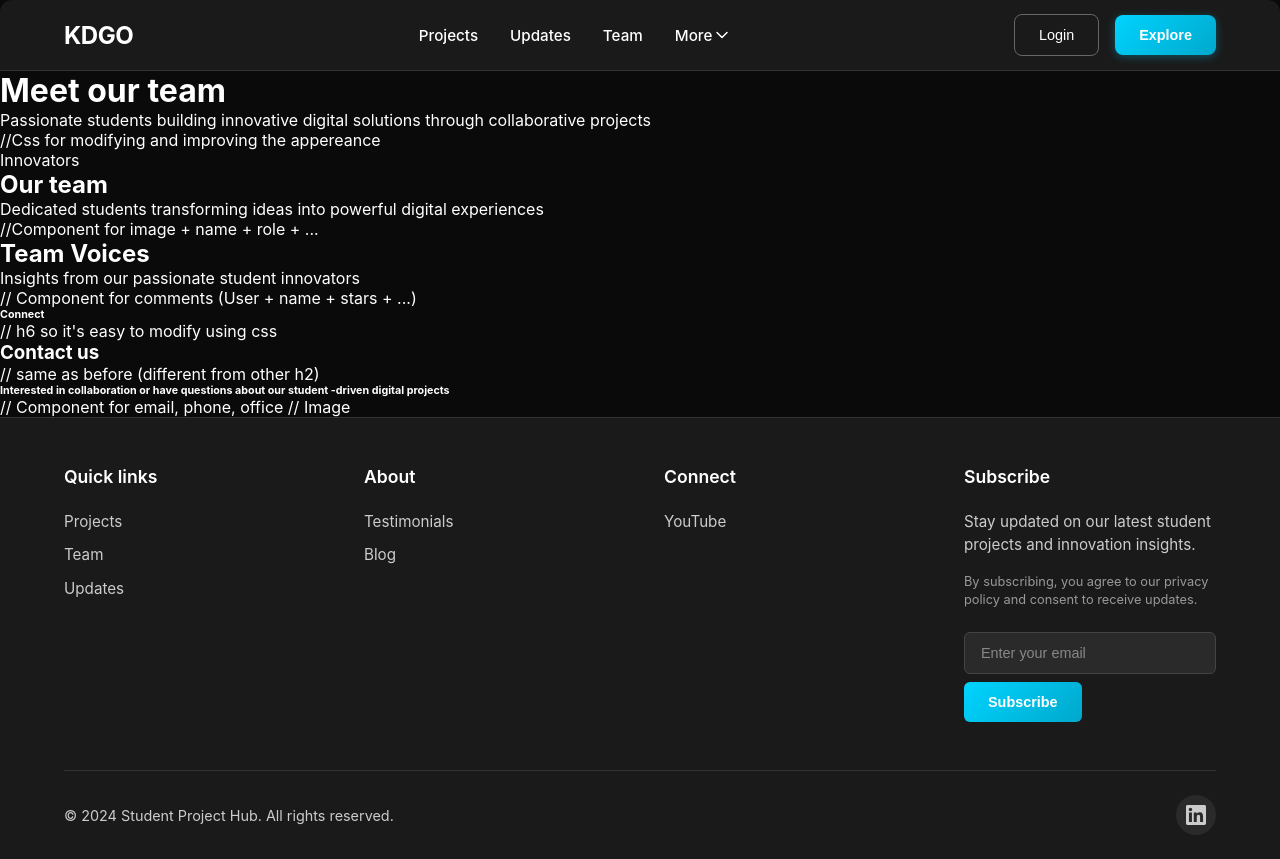
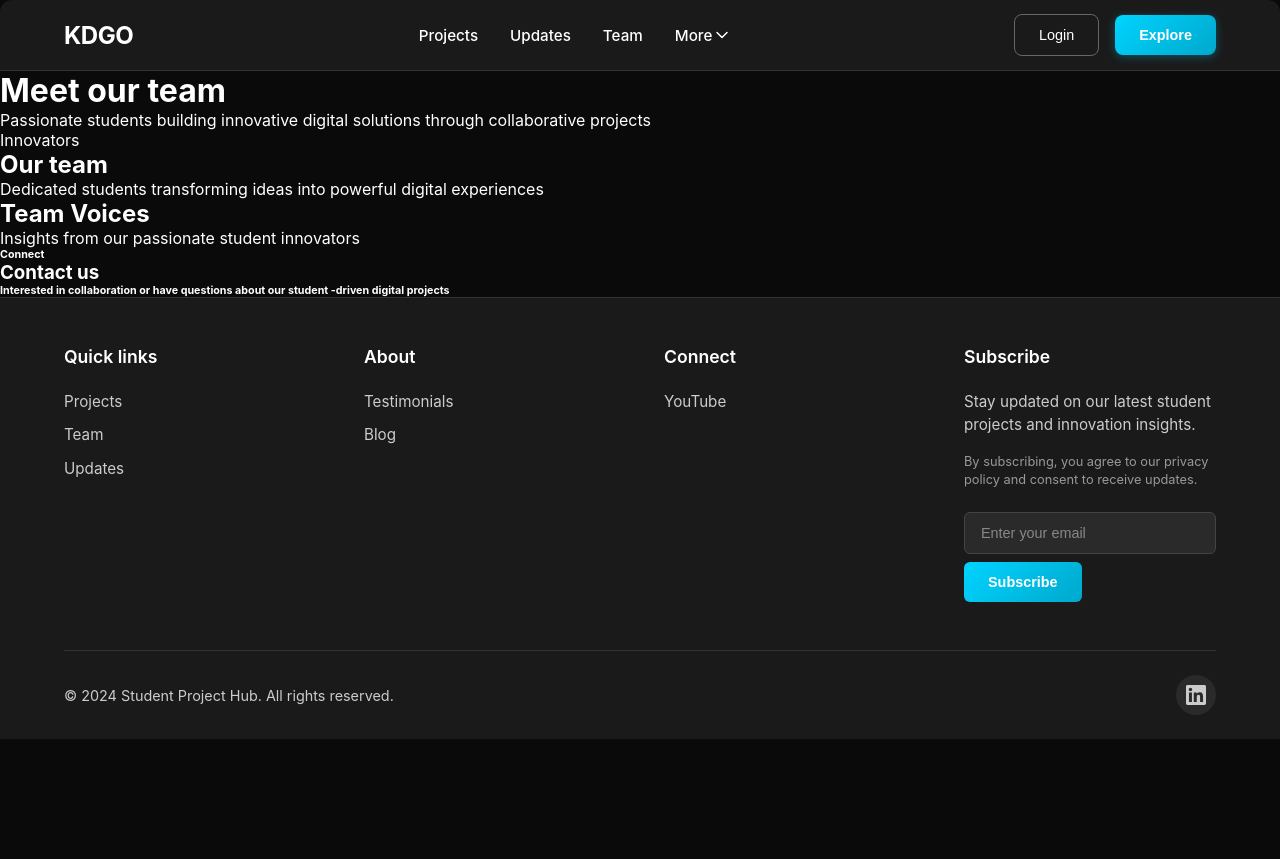
Before and after one commit to chdrPE/Hermes, a Next.js app: page /team in a window 1280 px wide. After the commit the page ends 800 px from the top, so only its background shows below. Built offline with nearby package versions, Linux system fonts and the light colour scheme.

Commit message:
Fixed issue with comments

```diff
--- a/pages/team.jsx
+++ b/pages/team.jsx
@@ -19,7 +19,7 @@ export default function TeamPage() {
                         solutions through collaborative projects</p>
                 </header>
 
-                //Css for modifying and improving the appereance
+                {/*Css for modifying and improving the appereance*/}
 
                 <section>
                     <p>Innovators</p>
@@ -28,25 +28,25 @@ export default function TeamPage() {
                             digital experiences</p>
                 </section>
 
-                //Component for image + name + role + ...
+                {/*Component for image + name + role + ...*/}
 
                 <section>
                     <h2>Team Voices</h2>
                     <p>Insights from our passionate student innovators</p>
                 </section>
 
-                // Component for comments (User + name + stars + ...)
+                {/* Component for comments (User + name + stars + ...*/}
 
                 <section>
-                    <h6>Connect</h6> // h6 so it's easy to modify using css
-                    <h3>Contact us</h3> // same as before (different from other h2)
+                    <h6>Connect</h6> {/*h6 so it's easy to modify using css*/}
+                    <h3>Contact us</h3> {/*same as before (different from other h2)*/}
                     <h6>Interested in collaboration or have questions about our student
                         -driven digital projects</h6>
                 </section>
 
-                // Component for email, phone, office
+                {/* Component for email, phone, office*/}
 
-                // Image
+                {/* Image */}
 
 
             </main>
```
